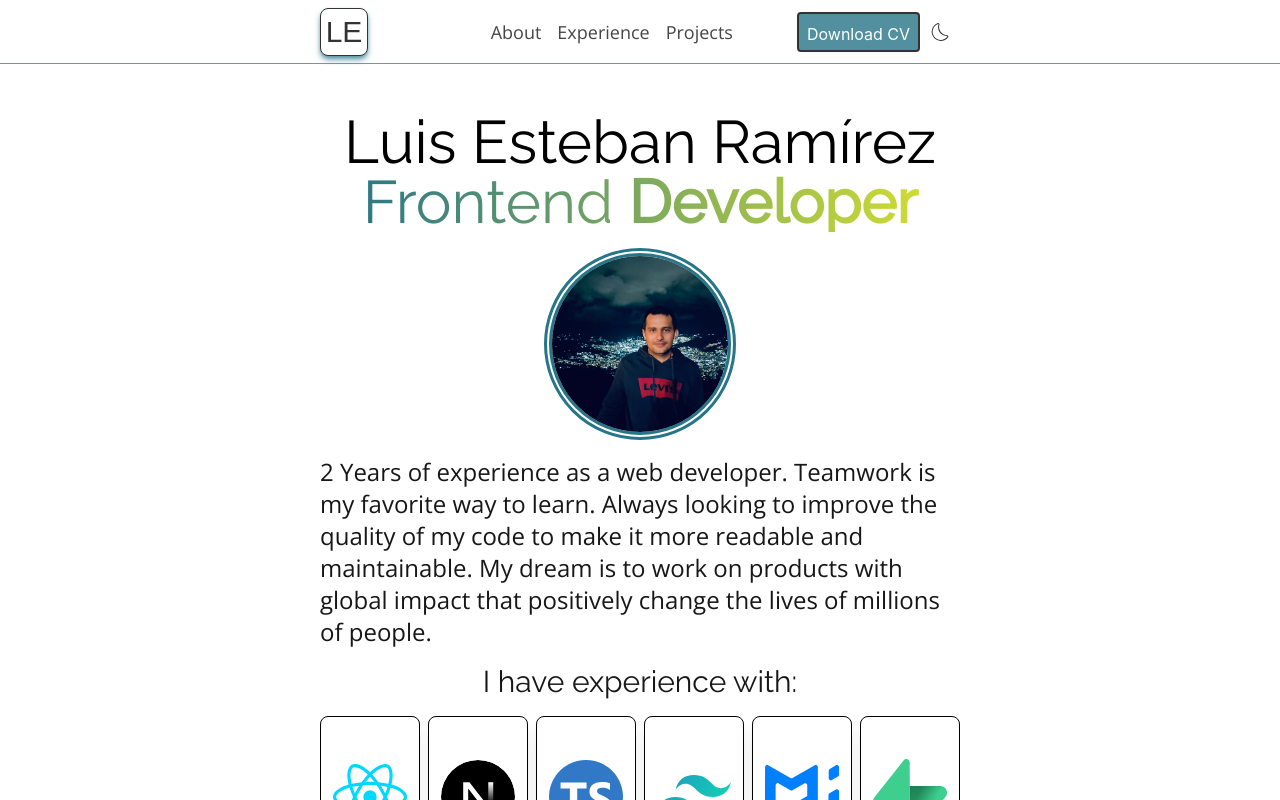
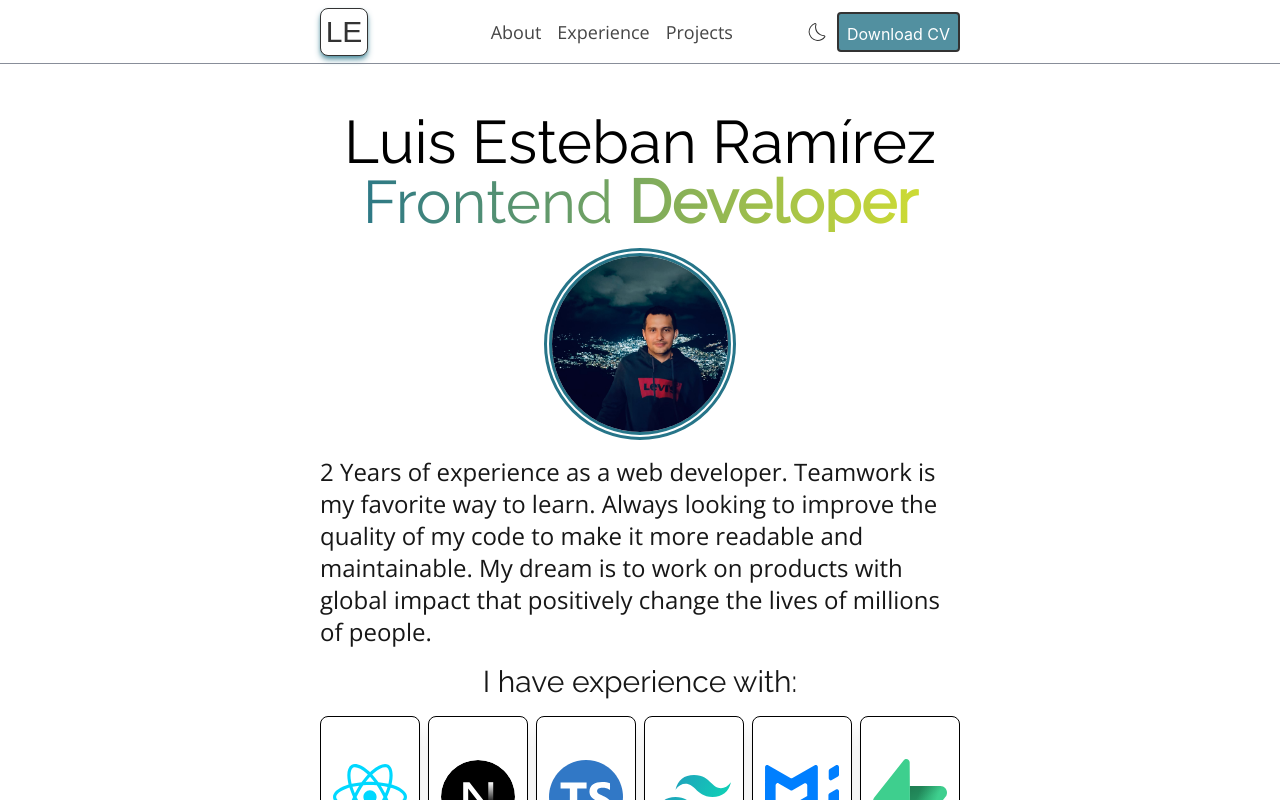
Before and after one commit to LEstebanR/lesteban, a Next.js app: page / in a window 1280 px wide. Shown: the top 800 px of the page. Built offline with nearby package versions, Linux system fonts and the light colour scheme; a web font is replaced by a local one.

Commit message:
fix header distribution (#137)

```diff
--- a/src/components/UI/header.tsx
+++ b/src/components/UI/header.tsx
@@ -54,10 +54,6 @@ const Header: FC<HeaderProps> = ({ projectsRef, aboutRef, experienceRef }) => {
             </li>
           ))}
         </ul>
-
-        <Link href={LINKS.cv} target="_blank" className=" hidden md:block">
-          <Button>Download CV</Button>
-        </Link>
         <div className="flex items-center gap-2">
           {theme === 'dark' ? (
             <CiLight
@@ -117,6 +113,10 @@ const Header: FC<HeaderProps> = ({ projectsRef, aboutRef, experienceRef }) => {
             </Transition>
           </Menu>
         </div>
+
+        <Link href={LINKS.cv} target="_blank" className=" hidden md:block">
+          <Button>Download CV</Button>
+        </Link>
       </div>
     </header>
   )
```
